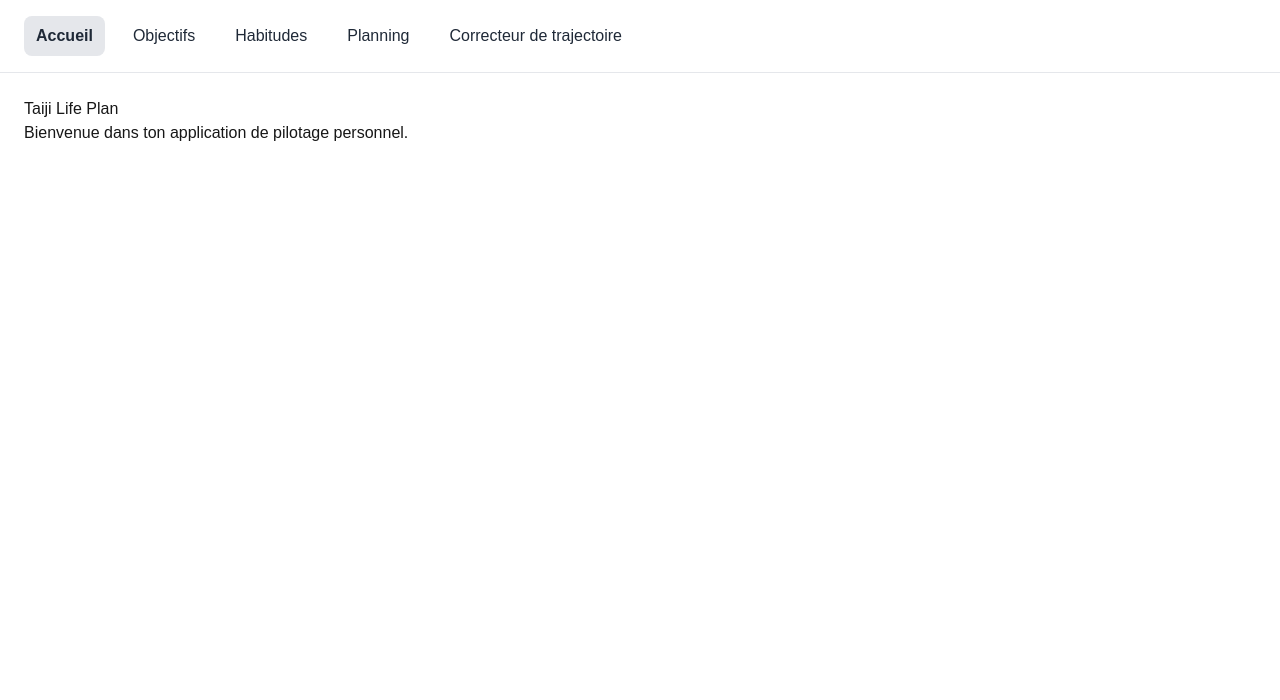
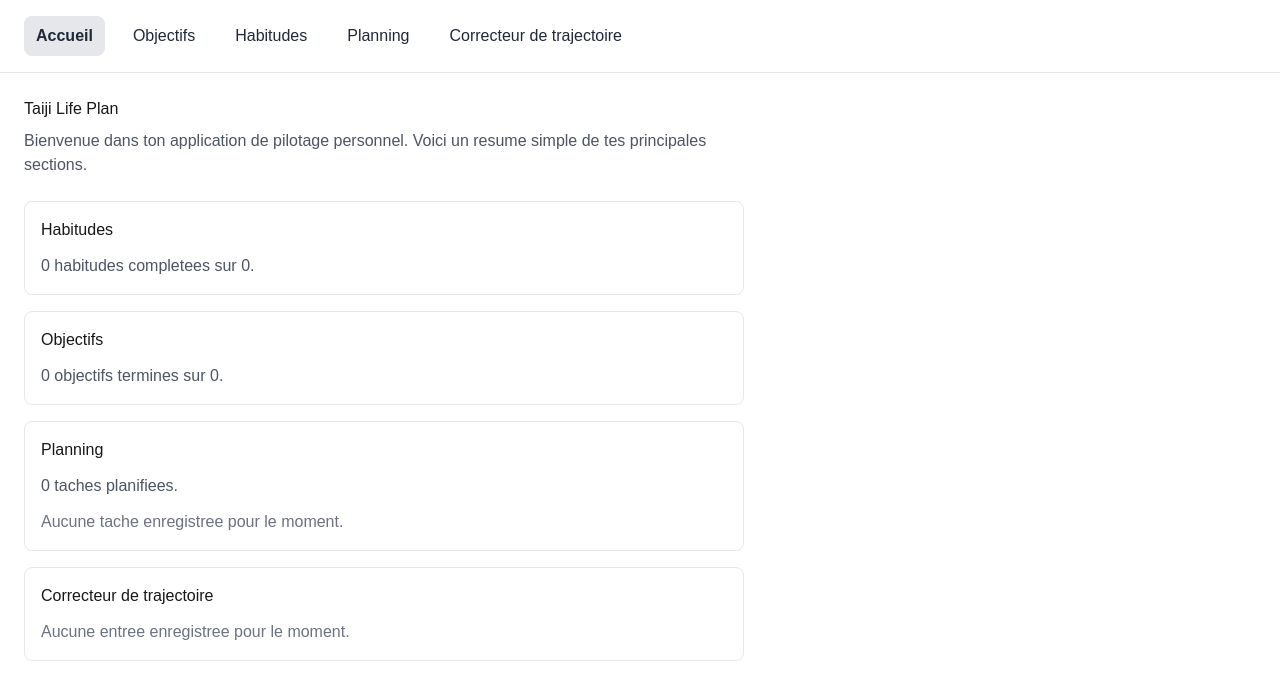
Before and after one commit to Gintaiji/taijilifeplan, a Next.js app: page / in a window 1280 px wide. Shown: the top 700 px of the page. Built offline with nearby package versions, Linux system fonts and the light colour scheme.

Commit message:
Ajout du dashboard avec résumé des données

```diff
--- a/app/page.tsx
+++ b/app/page.tsx
@@ -1,8 +1,401 @@
+"use client";
+
+import { useEffect, useState } from "react";
+
+const HABITS_STORAGE_KEY = "taiji-life-plan-habits";
+const GOALS_STORAGE_KEY = "taiji-life-plan-objectifs";
+const PLANNING_STORAGE_KEY = "taiji-life-plan-planning";
+const TRAJECTORY_STORAGE_KEY = "taiji-life-plan-trajectory";
+
+type HabitsState = Record<string, boolean>;
+
+type GoalPeriod = "Hebdomadaire" | "Mensuel" | "Annuel";
+
+type Goal = {
+  id: number;
+  title: string;
+  period: GoalPeriod;
+  completed: boolean;
+};
+
+type PlannedTask = {
+  id: number;
+  day: string;
+  time: string;
+  label: string;
+};
+
+type TrajectoryState = {
+  accomplishedToday: string;
+  notDoneToday: string;
+  decideForTomorrow: string;
+};
+
+type TrajectoryEntries = Record<string, TrajectoryState>;
+
+type DashboardState = {
+  habitsCompleted: number;
+  habitsTotal: number;
+  goalsCompleted: number;
+  goalsTotal: number;
+  planningTotal: number;
+  nextTasks: PlannedTask[];
+  lastTrajectoryDate: string | null;
+};
+
+const pageStyle = {
+  padding: "24px",
+};
+
+const introStyle = {
+  marginTop: "8px",
+  color: "#4b5563",
+  maxWidth: "720px",
+};
+
+const gridStyle = {
+  display: "grid",
+  gap: "16px",
+  marginTop: "24px",
+};
+
+const cardStyle = {
+  border: "1px solid #e5e7eb",
+  borderRadius: "8px",
+  padding: "16px",
+  maxWidth: "720px",
+};
+
+const cardTitleStyle = {
+  margin: 0,
+};
+
+const cardTextStyle = {
+  margin: "12px 0 0 0",
+  color: "#4b5563",
+};
+
+const listStyle = {
+  listStyle: "none",
+  padding: 0,
+  margin: "12px 0 0 0",
+  display: "grid",
+  gap: "8px",
+};
+
+const listItemStyle = {
+  border: "1px solid #e5e7eb",
+  borderRadius: "8px",
+  padding: "12px",
+};
+
+const emptyTextStyle = {
+  margin: "12px 0 0 0",
+  color: "#6b7280",
+};
+
+const weekdayOrder: Record<string, number> = {
+  lundi: 1,
+  mardi: 2,
+  mercredi: 3,
+  jeudi: 4,
+  vendredi: 5,
+  samedi: 6,
+  dimanche: 7,
+};
+
+function normalizeHabits(savedHabits: unknown): HabitsState {
+  if (typeof savedHabits !== "object" || savedHabits === null) {
+    return {};
+  }
+
+  const cleanedHabits: HabitsState = {};
+
+  for (const [habitName, isCompleted] of Object.entries(savedHabits)) {
+    if (typeof isCompleted === "boolean") {
+      cleanedHabits[habitName] = isCompleted;
+    }
+  }
+
+  return cleanedHabits;
+}
+
+function normalizeGoals(savedGoals: unknown): Goal[] {
+  if (!Array.isArray(savedGoals)) {
+    return [];
+  }
+
+  return savedGoals.flatMap((goal) => {
+    if (
+      typeof goal !== "object" ||
+      goal === null ||
+      !("id" in goal) ||
+      !("title" in goal) ||
+      !("period" in goal)
+    ) {
+      return [];
+    }
+
+    if (
+      typeof goal.id !== "number" ||
+      typeof goal.title !== "string" ||
+      typeof goal.period !== "string"
+    ) {
+      return [];
+    }
+
+    return [
+      {
+        id: goal.id,
+        title: goal.title,
+        period: goal.period as GoalPeriod,
+        completed:
+          "completed" in goal && typeof goal.completed === "boolean"
+            ? goal.completed
+            : false,
+      },
+    ];
+  });
+}
+
+function normalizeTasks(savedTasks: unknown): PlannedTask[] {
+  if (!Array.isArray(savedTasks)) {
+    return [];
+  }
+
+  return savedTasks.flatMap((task) => {
+    if (
+      typeof task !== "object" ||
+      task === null ||
+      !("id" in task) ||
+      !("day" in task) ||
+      !("time" in task) ||
+      !("label" in task)
+    ) {
+      return [];
+    }
+
+    if (
+      typeof task.id !== "number" ||
+      typeof task.day !== "string" ||
+      typeof task.time !== "string" ||
+      typeof task.label !== "string"
+    ) {
+      return [];
+    }
+
+    return [
+      {
+        id: task.id,
+        day: task.day,
+        time: task.time,
+        label: task.label,
+      },
+    ];
+  });
+}
+
+function normalizeTrajectoryEntries(savedEntries: unknown): TrajectoryEntries {
+  if (typeof savedEntries !== "object" || savedEntries === null) {
+    return {};
+  }
+
+  const cleanedEntries: TrajectoryEntries = {};
+
+  for (const [dateKey, entry] of Object.entries(savedEntries)) {
+    if (typeof entry !== "object" || entry === null) {
+      continue;
+    }
+
+    const accomplishedToday =
+      "accomplishedToday" in entry && typeof entry.accomplishedToday === "string"
+        ? entry.accomplishedToday
+        : "";
+    const notDoneToday =
+      "notDoneToday" in entry && typeof entry.notDoneToday === "string"
+        ? entry.notDoneToday
+        : "";
+    const decideForTomorrow =
+      "decideForTomorrow" in entry && typeof entry.decideForTomorrow === "string"
+        ? entry.decideForTomorrow
+        : "";
+
+    if (
+      accomplishedToday.trim() === "" &&
+      notDoneToday.trim() === "" &&
+      decideForTomorrow.trim() === ""
+    ) {
+      continue;
+    }
+
+    cleanedEntries[dateKey] = {
+      accomplishedToday,
+      notDoneToday,
+      decideForTomorrow,
+    };
+  }
+
+  return cleanedEntries;
+}
+
+function getSavedData<T>(storageKey: string, normalize: (data: unknown) => T, fallback: T): T {
+  if (typeof window === "undefined") {
+    return fallback;
+  }
+
+  const savedData = localStorage.getItem(storageKey);
+
+  if (!savedData) {
+    return fallback;
+  }
+
+  try {
+    const parsedData = JSON.parse(savedData);
+    return normalize(parsedData);
+  } catch {
+    localStorage.removeItem(storageKey);
+    return fallback;
+  }
+}
+
+function getDayOrder(day: string) {
+  return weekdayOrder[day.trim().toLowerCase()] ?? 99;
+}
+
+function getTimeValue(time: string) {
+  const [hoursText, minutesText] = time.split(":");
+  const hours = Number(hoursText);
+  const minutes = Number(minutesText);
+
+  if (Number.isNaN(hours) || Number.isNaN(minutes)) {
+    return Number.MAX_SAFE_INTEGER;
+  }
+
+  return hours * 60 + minutes;
+}
+
+function formatTrajectoryDate(dateKey: string) {
+  return new Date(`${dateKey}T12:00:00`).toLocaleDateString("fr-FR", {
+    weekday: "long",
+    day: "numeric",
+    month: "long",
+    year: "numeric",
+  });
+}
+
+function getInitialDashboardState(): DashboardState {
+  const habits = getSavedData(HABITS_STORAGE_KEY, normalizeHabits, {});
+  const goals = getSavedData(GOALS_STORAGE_KEY, normalizeGoals, []);
+  const tasks = getSavedData(PLANNING_STORAGE_KEY, normalizeTasks, []);
+  const trajectoryEntries = getSavedData(
+    TRAJECTORY_STORAGE_KEY,
+    normalizeTrajectoryEntries,
+    {},
+  );
+
+  const habitsValues = Object.values(habits);
+  const habitsCompleted = habitsValues.filter(Boolean).length;
+  const habitsTotal = habitsValues.length;
+
+  const goalsCompleted = goals.filter((goal) => goal.completed).length;
+  const goalsTotal = goals.length;
+
+  const nextTasks = [...tasks]
+    .sort((taskA, taskB) => {
+      const dayDifference = getDayOrder(taskA.day) - getDayOrder(taskB.day);
+
+      if (dayDifference !== 0) {
+        return dayDifference;
+      }
+
+      return getTimeValue(taskA.time) - getTimeValue(taskB.time);
+    })
+    .slice(0, 3);
+
+  const savedTrajectoryDates = Object.keys(trajectoryEntries).sort((a, b) =>
+    b.localeCompare(a),
+  );
+
+  return {
+    habitsCompleted,
+    habitsTotal,
+    goalsCompleted,
+    goalsTotal,
+    planningTotal: tasks.length,
+    nextTasks,
+    lastTrajectoryDate: savedTrajectoryDates[0] ?? null,
+  };
+}
+
 export default function HomePage() {
+  const [dashboard, setDashboard] = useState<DashboardState>(() =>
+    getInitialDashboardState(),
+  );
+
+  useEffect(() => {
+    setDashboard(getInitialDashboardState());
+  }, []);
+
   return (
-    <main style={{ padding: "24px", fontFamily: "Arial, sans-serif" }}>
+    <main style={pageStyle}>
       <h1>Taiji Life Plan</h1>
-      <p>Bienvenue dans ton application de pilotage personnel.</p>
+      <p style={introStyle}>
+        Bienvenue dans ton application de pilotage personnel. Voici un resume
+        simple de tes principales sections.
+      </p>
+
+      <section style={gridStyle}>
+        <article style={cardStyle}>
+          <h2 style={cardTitleStyle}>Habitudes</h2>
+          <p style={cardTextStyle}>
+            {dashboard.habitsCompleted} habitudes completees sur{" "}
+            {dashboard.habitsTotal}.
+          </p>
+        </article>
+
+        <article style={cardStyle}>
+          <h2 style={cardTitleStyle}>Objectifs</h2>
+          <p style={cardTextStyle}>
+            {dashboard.goalsCompleted} objectifs termines sur{" "}
+            {dashboard.goalsTotal}.
+          </p>
+        </article>
+
+        <article style={cardStyle}>
+          <h2 style={cardTitleStyle}>Planning</h2>
+          <p style={cardTextStyle}>
+            {dashboard.planningTotal} taches planifiees.
+          </p>
+
+          {dashboard.nextTasks.length === 0 ? (
+            <p style={emptyTextStyle}>Aucune tache enregistree pour le moment.</p>
+          ) : (
+            <ul style={listStyle}>
+              {dashboard.nextTasks.map((task) => (
+                <li key={task.id} style={listItemStyle}>
+                  <strong>{task.label}</strong>
+                  <p style={cardTextStyle}>
+                    {task.day} a {task.time}
+                  </p>
+                </li>
+              ))}
+            </ul>
+          )}
+        </article>
+
+        <article style={cardStyle}>
+          <h2 style={cardTitleStyle}>Correcteur de trajectoire</h2>
+
+          {dashboard.lastTrajectoryDate ? (
+            <p style={cardTextStyle}>
+              Derniere entree enregistree :{" "}
+              {formatTrajectoryDate(dashboard.lastTrajectoryDate)}
+            </p>
+          ) : (
+            <p style={emptyTextStyle}>Aucune entree enregistree pour le moment.</p>
+          )}
+        </article>
+      </section>
     </main>
   );
 }
```
